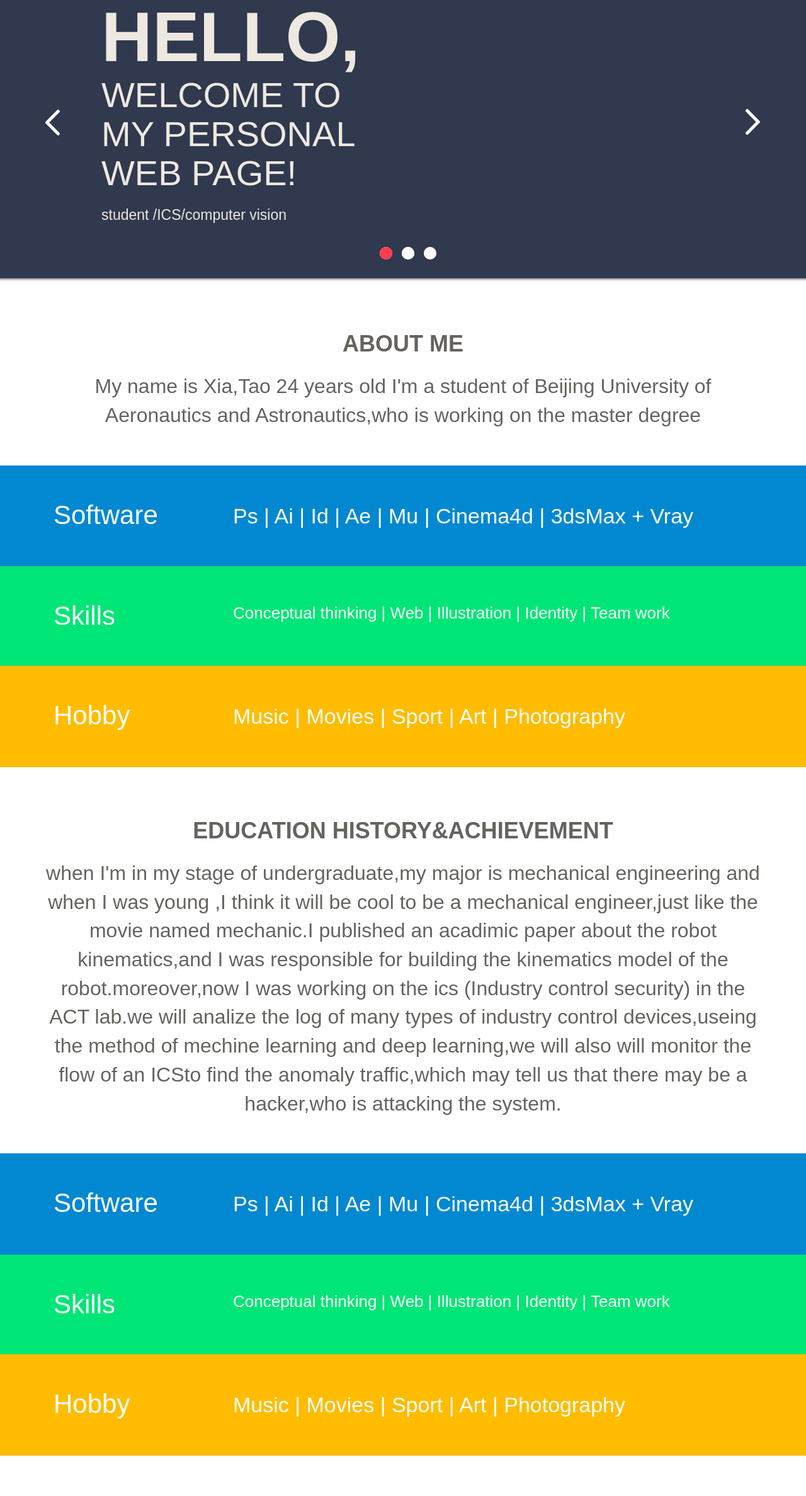
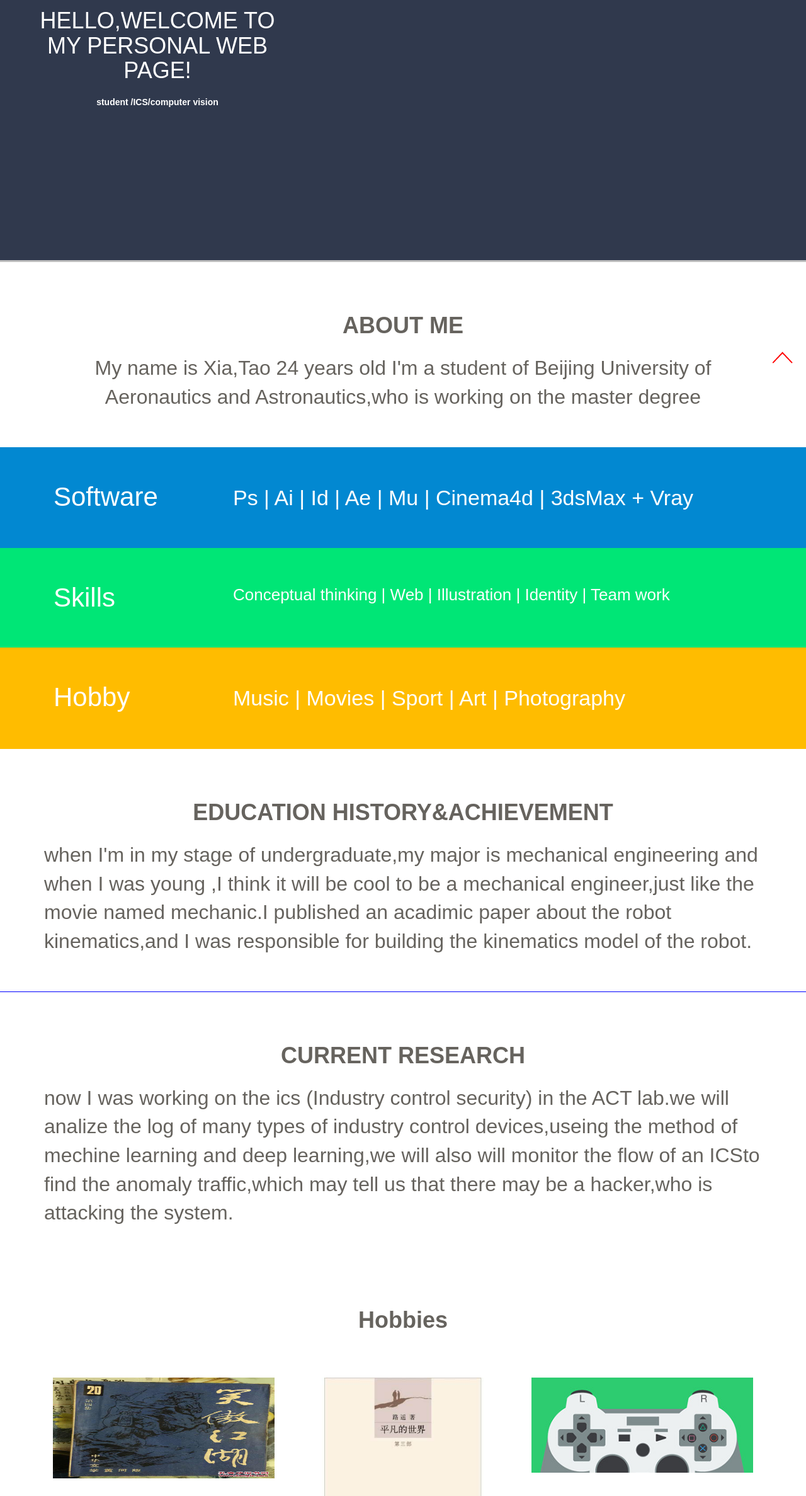
Before and after one commit to dreamer121121/personal_web_pages, a plain HTML site: page index.html in a window 1280 px wide. Shown: the part 185-2560 px from the top of the page at 63% size. Drawn offline with Linux system fonts and the light colour scheme.

Commit message:
删除轮播图

```diff
--- a/index.html
+++ b/index.html
@@ -7,10 +7,9 @@
 <link href="css/style.css" rel="stylesheet" type="text/css" media="all" />
 <!-- Custom Theme files -->
 <meta name="viewport" content="width=device-width, initial-scale=1">
-<script type="application/x-javascript"> addEventListener("load", function() { setTimeout(hideURLbar, 0); }, false); function hideURLbar(){ window.scrollTo(0,1); } </script>
 <!-- jQuery (necessary for Bootstrap's JavaScript plugins) -->
 <script src="js/jquery.min.js"></script>
-<script type="text/javascript" src="js/move-top.js"></script>
+<!-- <script type="text/javascript" src="js/move-top.js"></script>
 <script type="text/javascript" src="js/easing.js"></script>
 <script type="text/javascript">
 			jQuery(document).ready(function($) {
@@ -19,7 +18,7 @@
 					$('html,body').animate({scrollTop:$(this.hash).offset().top},1200);
 				});
 			});
-		</script>
+		</script> -->
 </head>
 <body>
   <!-- header-section-starts -->
@@ -34,7 +33,7 @@
 			      <ul>
 				      <li><a href="#aboutus" class="scroll">About Me</a></li>
 					  <li><a href="#Education" class="scroll">Education History&&Achievement</a></li>
-					  <li><a href="#work" class="scroll">Current Research</a></li>
+					  <li><a href="#RESEARCH" class="scroll">Current Research</a></li>
 					  <li><a href="#work" class="scroll">Hobbies</a></li>
 					  <li><a href="#contact" class="scroll">Contact me</a></li>
 					  <div class="clearfix"></div>
@@ -54,71 +53,32 @@
 	   </div>
 
 	<div class="index-banner">
-	  <div class="container">
-       	   <div class="wmuSlider example1">
-			   <div class="wmuSliderWrapper">
-				   <article style="position: absolute; width: 100%; opacity: 0;">
-				   	<div class="banner-wrap">
-				   	       <div class="bannertop_box">
+	  <div>
+       	   <div>
+			   <div style="height: 500px;">
+				   <div style="position: absolute; width: 100%; display: block;">
+				   	<div style="text-align: center;">
+				   	       <div style="float: left;margin-top: 100px;color: #fff;width: 400px;margin-left: 50px;">
 				   		 		<h1>HELLO,<span>WELCOME TO MY PERSONAL WEB PAGE!</span></h1>
 				   		 		<br/>
 								<label>student /ICS/computer vision</label>
 							</div>
 
-				   		 	<div class="banner_right">
-				   		 		<img src="images/slider-img2.jpg" class="img-responsive" alt="" />
+				   		 	<div style="float: left;margin-top: 30px;margin-left: 180px;">
+				   		 		<img src="images/slider-img2.jpg" alt="" width="300px" />
 				   		 	</div>
-				   		 	<div class="clearfix"></div>
+				   		 	<div></div>
 				   	  </div>
-					</article>
-				   <article style="position: relative; width: 100%; opacity: 1;">
-				   	   <div class="banner-wrap">
-				   	      <div class="bannertop_box">
-                               <h1>HAI,<span>I LOREM IPSUM</span></h1>
-								<label>design / chrome / developer</label>
-								<p>when unknown printer took galley of type Ipsum is not simply random text.</p>
-				   		 	    <p>There are many variations passages of Lorem available, images etc. </p>
-							    <p>The standard since <span class="bold">1500s</span> template. Ihope you enjoy it!<span class="bold block">Lorem Ipsum.</span></p>
-				   		 	</div>
-
-				   		 	<div class="banner_right">
-				   		 		<img src="images/slider-img1.jpg" class="img-responsive" alt="" />
-				   		 	</div>
-				   		 	<div class="clearfix"></div>
-				   		</div>
-				   </article>
-				   <article style="position: absolute; width: 100%; opacity: 0;">
-				   	  <div class="banner-wrap">
-				   	       <div class="bannertop_box">
-			                  <h1>DONE,<span>THE TEMPLATE</span></h1>
-								<label>web / smartphone / mobile</label>
-								<p>Sed ut perspiciatis un omnis natus error voluptatem nulla pariatur.</p>
-				   		 	    <p>But I must explain to you how all mistaken idea of denouncing pleasure. </p>
-							    <p>The Lorem <span class="bold">therefore</span> template. Ihope you enjoy it!<span class="bold block">welcome</span></p>
-				   		 	</div>
-
-				   		 	<div class="banner_right">
-				   		 		<img src="images/slider-img.jpg" class="img-responsive" alt="" />
-				   		 	</div>
-				   		 	<div class="clearfix"></div>
-				   		 </div>
-					 </article>
+					</div>
 				 </div>
-				<a class="wmuSliderPrev">Previous</a><a class="wmuSliderNext">Next</a>
-                <ul class="wmuSliderPagination">
-                	<li><a href="#" class="">0</a></li>
-                	<li><a href="#" class="">1</a></li>
-                	<li><a href="#" class="wmuActive">2</a></li>
-                </ul>
             </div>
-            <script src="js/jquery.wmuSlider.js"></script>
-			  <script>
-       			$('.example1').wmuSlider();
-   		     </script>
       </div>
 	  </div>
 	  </div>
   <!-- header-section-ends -->
+
+
+
   <!-- content-starts -->
   <div class="content">
   <!-- about-section-starts -->
@@ -166,52 +126,28 @@
 		</div>
 	</div>
 	<!-- about-section-ends -->
+
 	<!-- education-section-starts -->
-	    <div class="about-section" id="Education">
+	    <div class="about-section" id="Education" style="border-bottom: 1px solid blue;">
 	    <div class="about-section-head text-center">
 		   <div class="container">
 		      <h3>EDUCATION HISTORY&ACHIEVEMENT</h3>
-			  <p>when I'm in my stage of undergraduate,my major is mechanical engineering and when I was young ,I think it will be cool to be a mechanical engineer,just like the movie named mechanic.I published an acadimic paper about the robot kinematics,and I was responsible for building the kinematics model of the robot.moreover,now I was working on the ics (Industry control security) in the ACT lab.we will analize the log of many types of industry control devices,useing the method of mechine learning and deep learning,we will also will monitor the flow of an ICSto find the anomaly traffic,which may tell us that there may be a hacker,who is attacking the system.</p>
+			  <p style="text-align: left;">when I'm in my stage of undergraduate,my major is mechanical engineering and when I was young ,I think it will be cool to be a mechanical engineer,just like the movie named mechanic.I published an acadimic paper about the robot kinematics,and I was responsible for building the kinematics model of the robot.</p>
 		   </div>
 		</div>
-		<div class="about-section-grids">
-		    <div class="about-section-top-grid">
-			   <div class="container">
-			       <div class="col-md-3 about-section-top-left-grid">
-				      <h4>Software</h4>
-				   </div>
-				   <div class="col-md-9 about-section-top-right-grid">
-				      <p>Ps | Ai | Id | Ae | Mu | Cinema4d | 3dsMax + Vray</p>
-				   </div>
-				   <div class="clearfix"></div>
-			   </div>
-			</div>
-			<div class="about-section-middle-grid">
-			   <div class="container">
-			       <div class="col-md-3 about-section-middle-left-grid">
-				      <h4>Skills</h4>
-				   </div>
-				   <div class="col-md-9 about-section-middle-right-grid">
-				      <p>Conceptual thinking | Web | Illustration | Identity | Team work</p>
-				   </div>
-				   <div class="clearfix"></div>
-			   </div>
-			</div>
-			<div class="about-section-bottom-grid">
-			   <div class="container">
-			       <div class="col-md-3 about-section-bottom-left-grid">
-				      <h4>Hobby</h4>
-				   </div>
-				   <div class="col-md-9 about-section-bottom-right-grid">
-				      <p>Music | Movies | Sport | Art | Photography</p>
-				   </div>
-				   <div class="clearfix"></div>
-			   </div>
-			</div>
+		</div>
+	<!-- education-section-ends -->
+
+	<!-- current-research-starts -->
+	    <div class="about-section" id="RESEARCH">
+	    <div class="about-section-head text-center">
+		   <div class="container">
+		      <h3>CURRENT RESEARCH</h3>
+			  <p style="text-align: left;">now I was working on the ics (Industry control security) in the ACT lab.we will analize the log of many types of industry control devices,useing the method of mechine learning and deep learning,we will also will monitor the flow of an ICSto find the anomaly traffic,which may tell us that there may be a hacker,who is attacking the system.</p>
+		   </div>
 		</div>
 	</div>
-	<!-- education-section-ends -->
-	<div class="tlinks">Collect from <a href="http://www.cssmoban.com/" >网页模板</a></div>
+	<!-- current-research-ends -->
 	<!-- work-section-starts -->
 	<div class="work-section" id="work">
 	    <div class="container">
```
